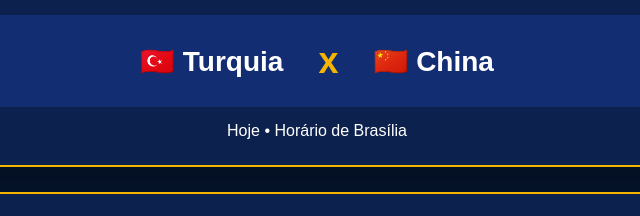
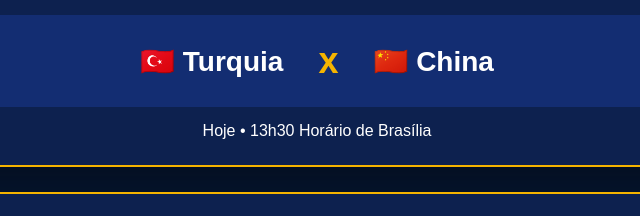
Before and after one commit to ingrydf577-cmd/vnl-feminina, a plain HTML site: page index.html in a window 1280 px wide. Shown: the part 891-1107 px from the top of the page, 323-963 px from the left. Drawn offline with Linux system fonts and the light colour scheme.

Commit message:
Update index.html

```diff
--- a/index.html
+++ b/index.html
@@ -44,7 +44,7 @@
         <span>🇨🇳 China</span>
       </div>
 
-      <p>Hoje • Horário de Brasília</p>
+      <p>Hoje • 13h30 Horário de Brasília</p>
     </section>
 
     <section class="card">
```
